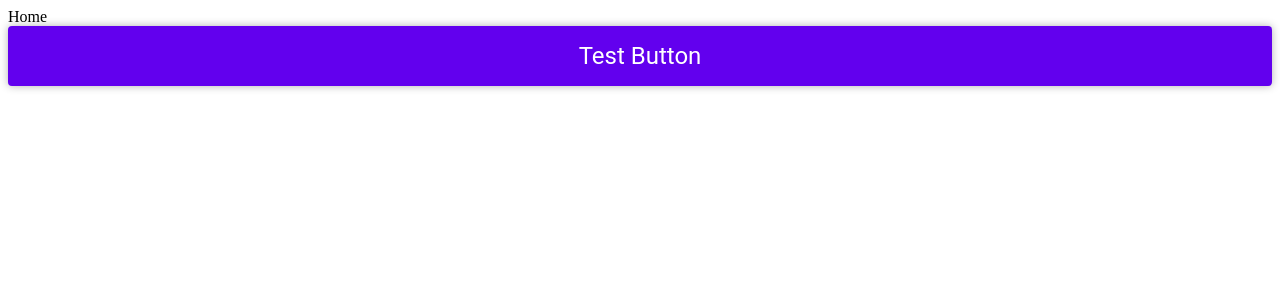
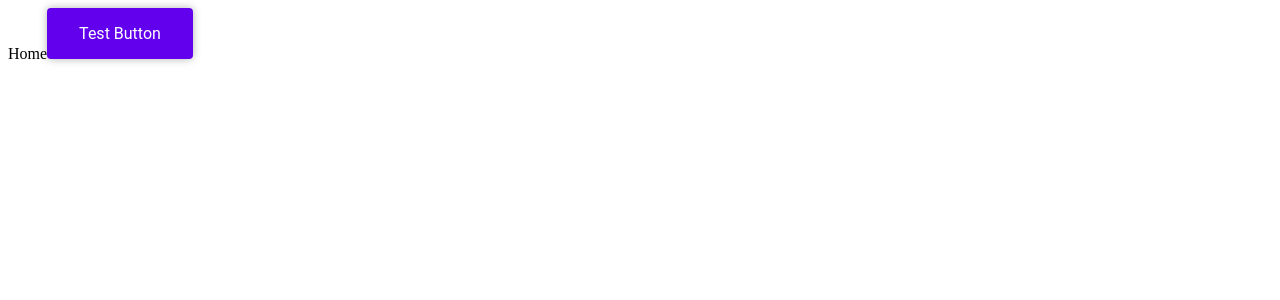
Before and after one commit to trastanechora/pokemon-app, a Next.js app: page / in a window 1280 px wide. Shown: the top 300 px of the page. Built offline with nearby package versions, Linux system fonts and the light colour scheme.

Commit message:
Modify button component's layout

```diff
--- a/components/Button.tsx
+++ b/components/Button.tsx
@@ -1,6 +1,6 @@
 /** @jsxRuntime classic */
 /** @jsx jsx */
-import { jsx, css } from '@emotion/react'
+import { jsx, css, keyframes } from '@emotion/react'
 import React from 'react'
 
 import { createRippleEffect } from '../utils'
@@ -26,10 +26,7 @@ const Button = ({ type, onClick, children }: IButtonProps) => {
     }
   };
 
-  return (
-    <div
-      onClick={handleOnClick}
-      css={css`
+  const baseButton = css`
     position: relative;
     overflow: hidden;
     transition: background 400ms;
@@ -37,14 +34,20 @@ const Button = ({ type, onClick, children }: IButtonProps) => {
     background-color: #6200ee;
     padding: 1rem 2rem;
     font-family: 'Roboto', sans-serif;
-        font-size: 1.5rem;
+    font-size: 1rem;
     outline: 0;
     border: 0;
     border-radius: 0.25rem;
-        box-shadow: 0 0 0.5rem rgba(0, 0, 0, 0.3); /* black with 30% opacity */
+    box-shadow: 0 0 0.5rem rgba(0, 0, 0, 0.3);
     cursor: pointer;
     text-align: center;
-      `}
+    display: inline-block
+  `
+
+  return (
+    <div
+      onClick={handleOnClick}
+      css={baseButton}
     >
       { children }
     </div>
```
Lines whose indentation alone changed are shown as unchanged.
